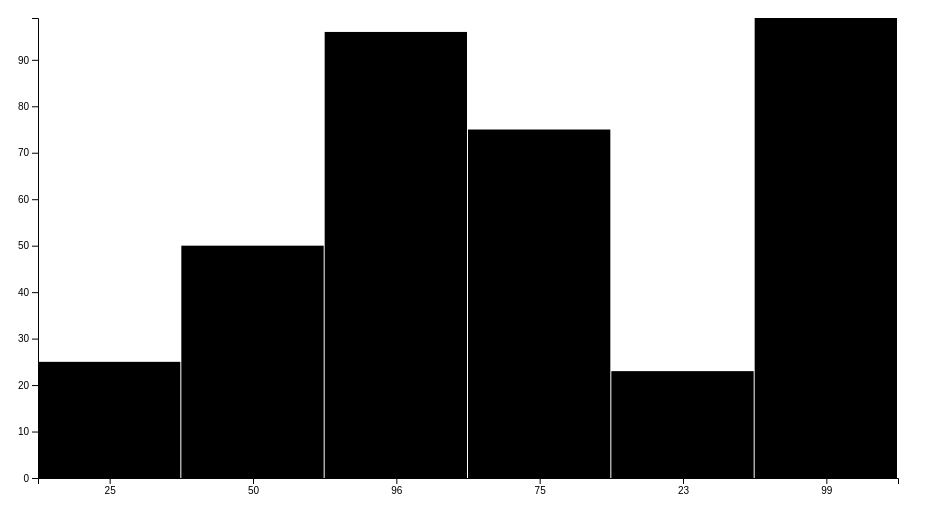
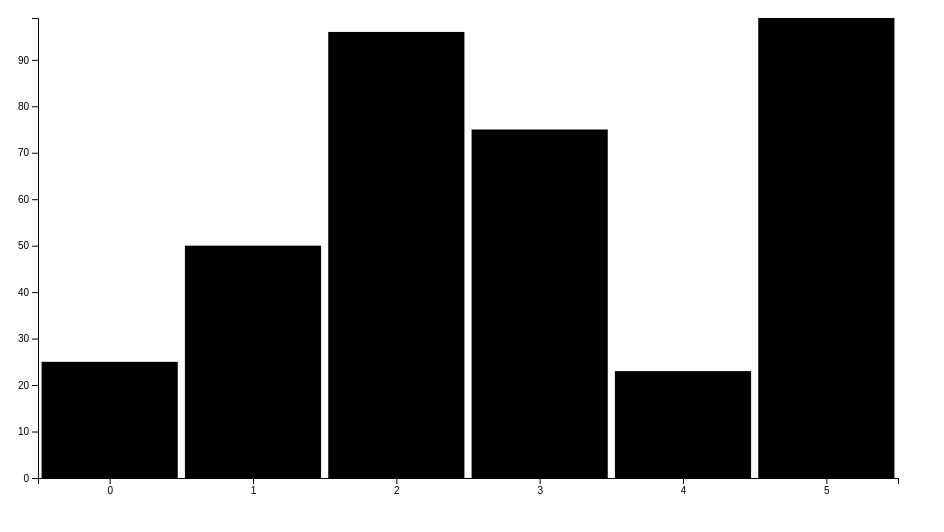
Before and after one commit to abrockman/D3-Graphs, a plain HTML site: page graphTest.html in a window 1280 px wide. Shown: the whole page, without its empty margins (0-944 px from the left). Drawn offline with Linux system fonts and the light colour scheme.

Commit message:
Fixed data update, added custom data accessors, added bar spacing ratio.

```diff
--- a/Graphs/barChart.js
+++ b/Graphs/barChart.js
@@ -7,8 +7,12 @@ var barChart = function () {
         "svgwidth" : 900,
         "svgheight" : 500,
         "barcolour" : "black",
-        "margin":{"top":10, "bottom":30, "left":30,right:10}
-        //TODO "barspacing": fraction of bar width;
+        "datavalues": function(d,i){return d;},
+        "labels":function(d,i){return i;},
+        "margin":{"top":10, "bottom":30, "left":30,right:10},
+        "barspacingratio": 0.95,
+        "xLabel":"",
+        "yLavel":"",
     }, data = [], svgContainer = "", svg;
 
     // Usable dims
@@ -23,11 +27,13 @@ var barChart = function () {
     var xAxis;
     var yAxis;
 
+    //Set global fields
     function setfields(){
         width = local.svgwidth-local.margin.left-local.margin.right;
         height = local.svgheight - local.margin.top - local.margin.bottom;
     }
-    //Only set values if they are provided
+
+    //Set any config values passed
     function configure(config) {
         if (config != undefined){
             var keyValues = Object.keys(config);
@@ -62,8 +68,13 @@ var barChart = function () {
         //Dimensions for svg
         svg = d3.select(this.svgContainer)
             .attr("width", local.svgwidth)
-            .attr("height", local.svgheight)
-            .append("g")
+            .attr("height", local.svgheight);
+
+        svg.selectAll("g")
+            .remove()
+            .exit();
+
+        svg = svg.append("g")
             .attr("transform", "translate(" + local.margin.left + ", " + local.margin.top + ")");
 
         //Define scale  + ranges
@@ -93,10 +104,17 @@ var barChart = function () {
     function update (data) {
 
         //Ranges
-        yScale.domain([0, d3.max(data)]);
-        xScale.domain(data, function(d,i){
-                                    return i;
-                                     });
+        yScale.domain([0, d3.max(data,
+                    function(d, i){
+                        return local.datavalues(d,i);
+                    })
+                ]);
+
+        xScale.domain(data.map(
+                    function(d, i){
+                        return local.labels(d,i);
+                    })
+                );
 
 
         //Width of each bar
@@ -104,18 +122,24 @@ var barChart = function () {
 
         //Join data
         var bars = svg.selectAll(".bar")
-                        .remove()
-                        .exit()
-                        .data(data);
+        .remove()
+        .exit()
+        .data(data);
 
         //Draw bars
         bars.enter()
             .append("rect")
             .attr("class", "bar")
-            .attr("y", function(d){return yScale(d);})
-            .attr("x",function(d,i){return barWidth*i})
-            .attr("height", function(d){return height - yScale(d);})
-            .attr("width", barWidth - 1)
+            .attr("y", function(d,i){
+                        return yScale(local.datavalues(d,i));
+                    })
+            .attr("x",function(d,i){
+                        return barWidth*i + barWidth*(1-local.barspacingratio)*0.5
+                    })
+            .attr("height", function(d,i){
+                        return height - yScale(local.datavalues(d,i));
+                    })
+            .attr("width", barWidth*local.barspacingratio)
             .attr("fill", local.barcolour);
 
         //Update axis
--- a/graphTest.html
+++ b/graphTest.html
@@ -14,8 +14,21 @@
         <script>
             var configTest = {"width":100,"height":100, "barcolour":"red"};
             var sampleData = [25, 50, 96, 75, 23, 99];
-            var sampleDataTwo = [2,10,2,3,2,4];
+            var sampleDataTwo = [2,10,2,3,4];
 
+            var structureTwo = [{"name":"first", "value":43},
+                                {"name":"second", "value":45},
+                                {"name":"third", "value":43},
+                                {"name":"forth", "value":22},
+                                {"name":"fifth", "value":43},
+                                {"name":"sixth", "value":22}];
+
+            var configStruct = {
+
+                    "datavalues":function(d,i){return d.value},
+                    "labels":function(d,i){return d.name;}
+
+            };
             /* Pass blank svg tag id, height, width and dataset*/
             barChart.init(anSVG, sampleData);
             barChart.draw();
```
